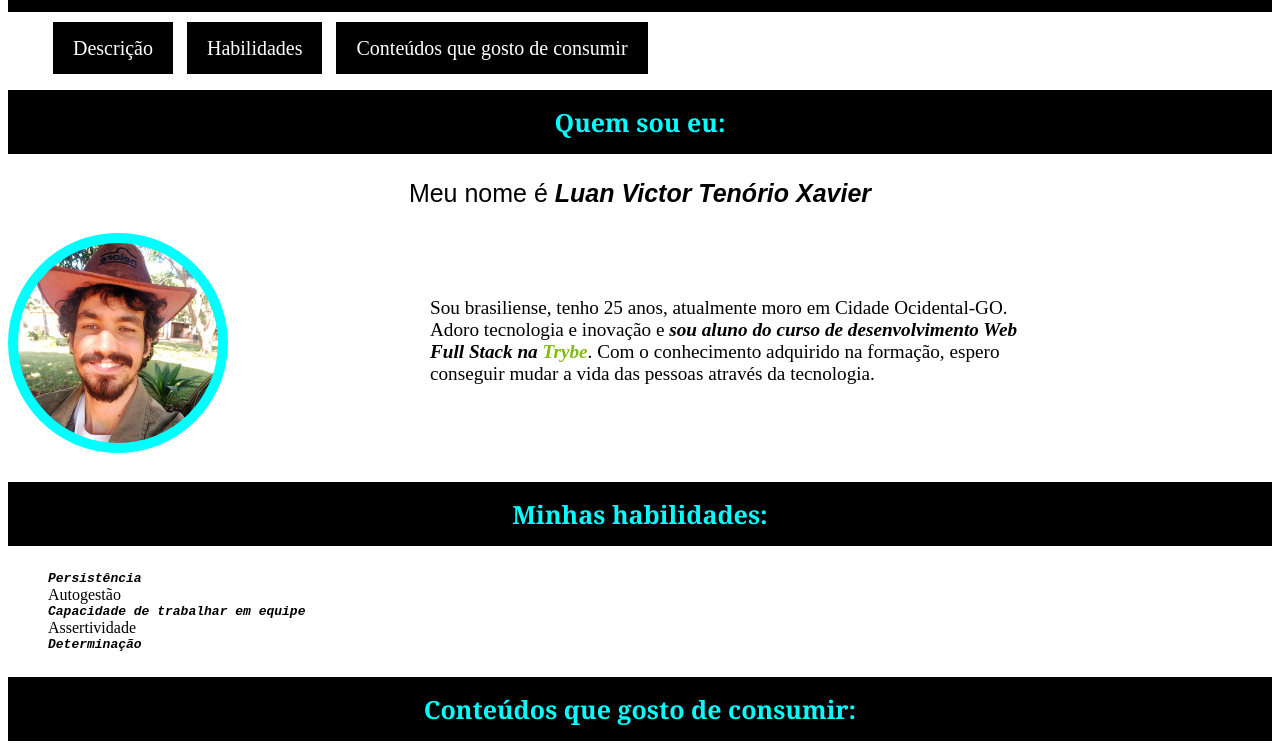
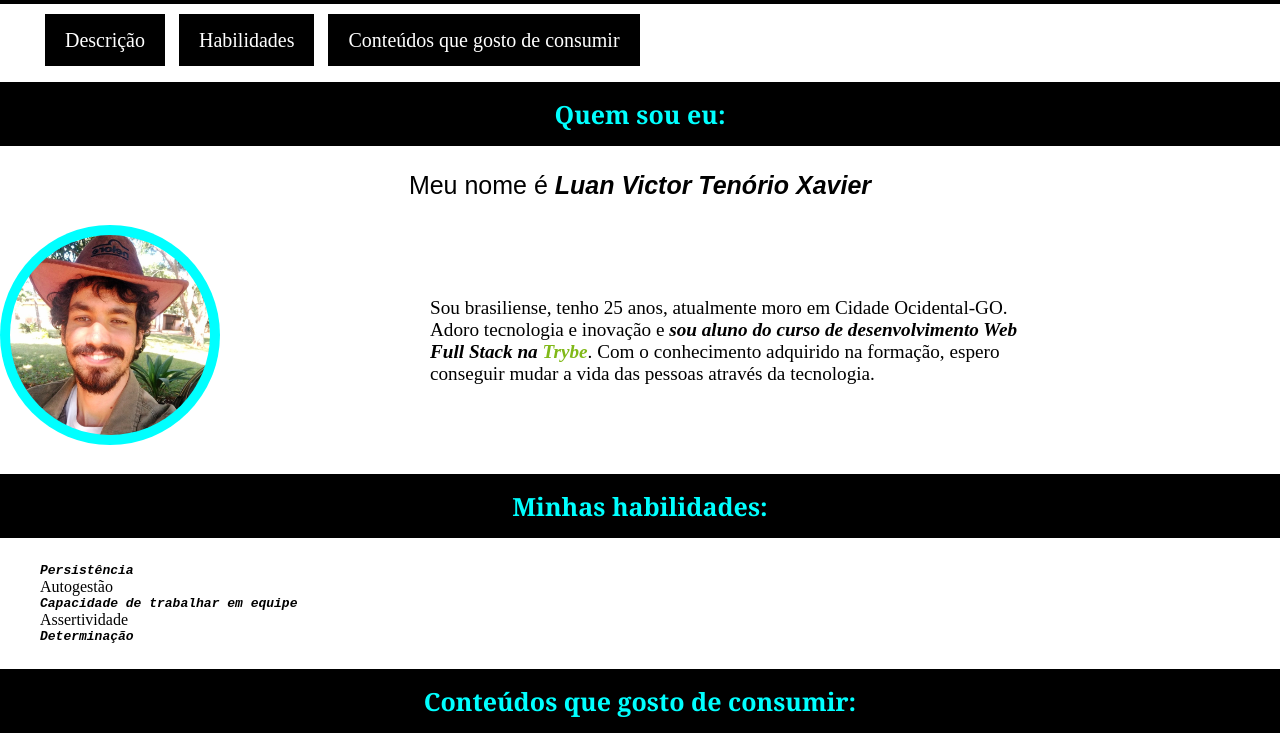
Before and after one commit to luan-vtx/luan-vtx.github.io, a plain HTML site: page index.html in a window 1280 px wide. Shown: the part 137-892 px from the top of the page. Drawn offline with Linux system fonts and the light colour scheme.

Commit message:
Salvar modificações no arquivo style.css

```diff
--- a/style.css
+++ b/style.css
@@ -1,10 +1,10 @@
 * {
-    border: none;
+  border: none;
 }
 
 body {
   background-color: white;
-	/* margin: 0px; */
+	margin: 0px;
 }
 
 div.header {
```
